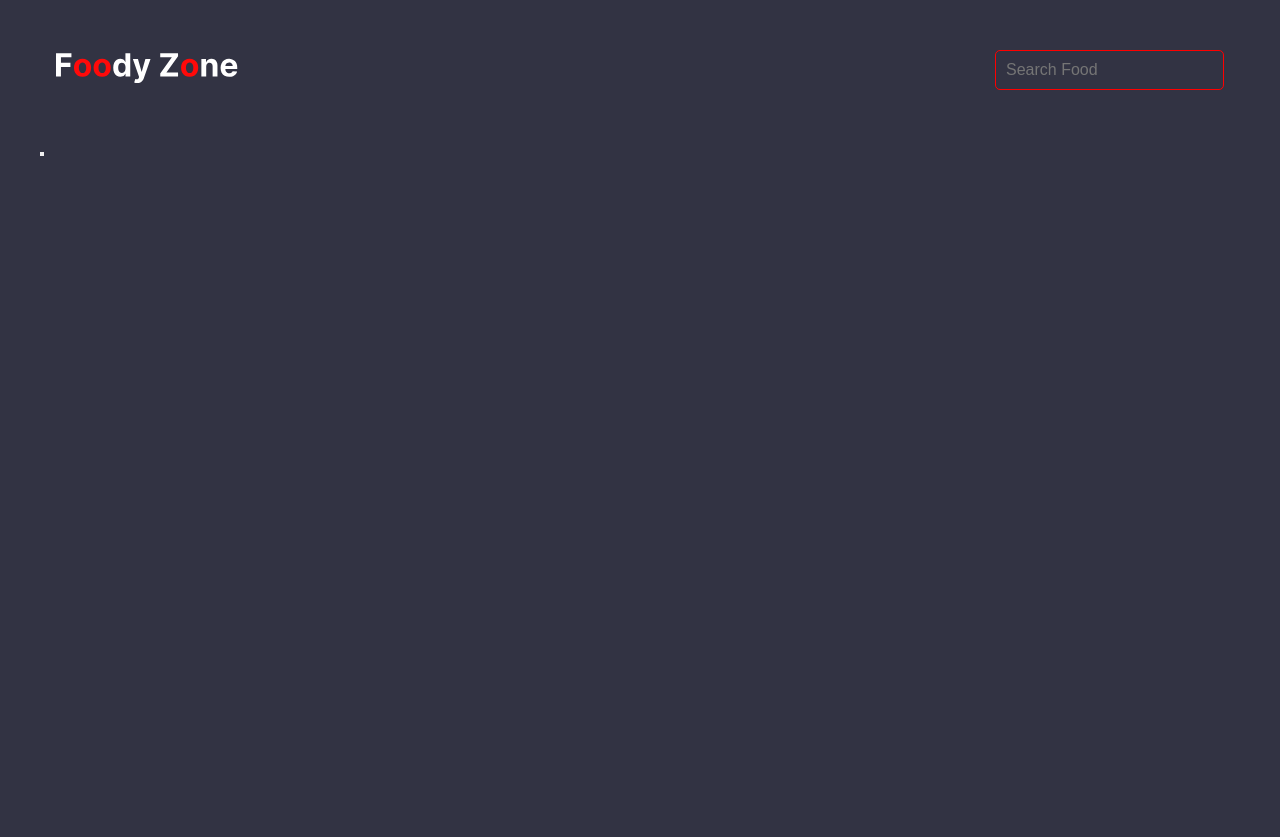
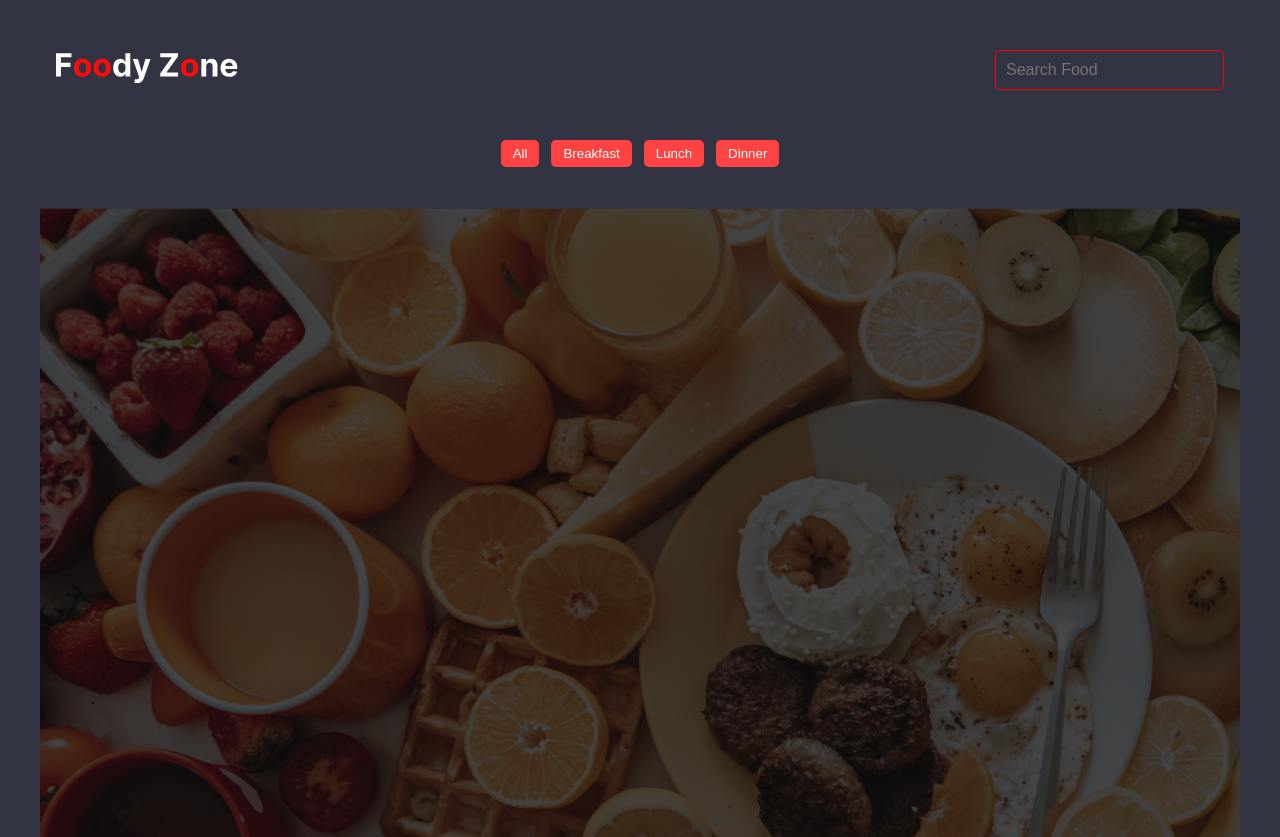
Before and after one commit to Priyal-2005/Foody-Zone, a React (Vite) app in the folder app/: page / in a window 1280 px wide. Before the commit the page ends 800 px from the top, so only its background shows below. Built offline with nearby package versions, Linux system fonts and the light colour scheme.

Commit message:
made some changes

```diff
--- a/app/src/App.jsx
+++ b/app/src/App.jsx
@@ -16,8 +16,15 @@ const App = () => {
         </TopContainer>
 
         <FilterContainer>
-          <Button></Button>
+          <Button>All</Button>
+          <Button>Breakfast</Button>
+          <Button>Lunch</Button>
+          <Button>Dinner</Button>
         </FilterContainer>
+
+        <FoodCardContainer>
+          <FoodCards></FoodCards>
+        </FoodCardContainer>
       </div>
     </>
   );
@@ -46,6 +53,25 @@ const TopContainer = styled.section`
   }
 `;
 
-const FilterContainer = styled.section``;
+const FilterContainer = styled.section`
+  display: flex;
+  justify-content: center;
+  gap: 12px;
+  padding-bottom: 40px;
+`;
 
-const Button = styled.button``;
+const Button = styled.button`
+  background: #ff4343;
+  border-radius: 5px;
+  padding: 6px 12px;
+  color: white;
+  border: none;
+`;
+
+const FoodCardContainer = styled.section`
+  height: calc(100vh - 170px);
+  background-image: url("/bg.png");
+  background-size: cover;
+`;
+
+const FoodCards = styled.div``;
```
